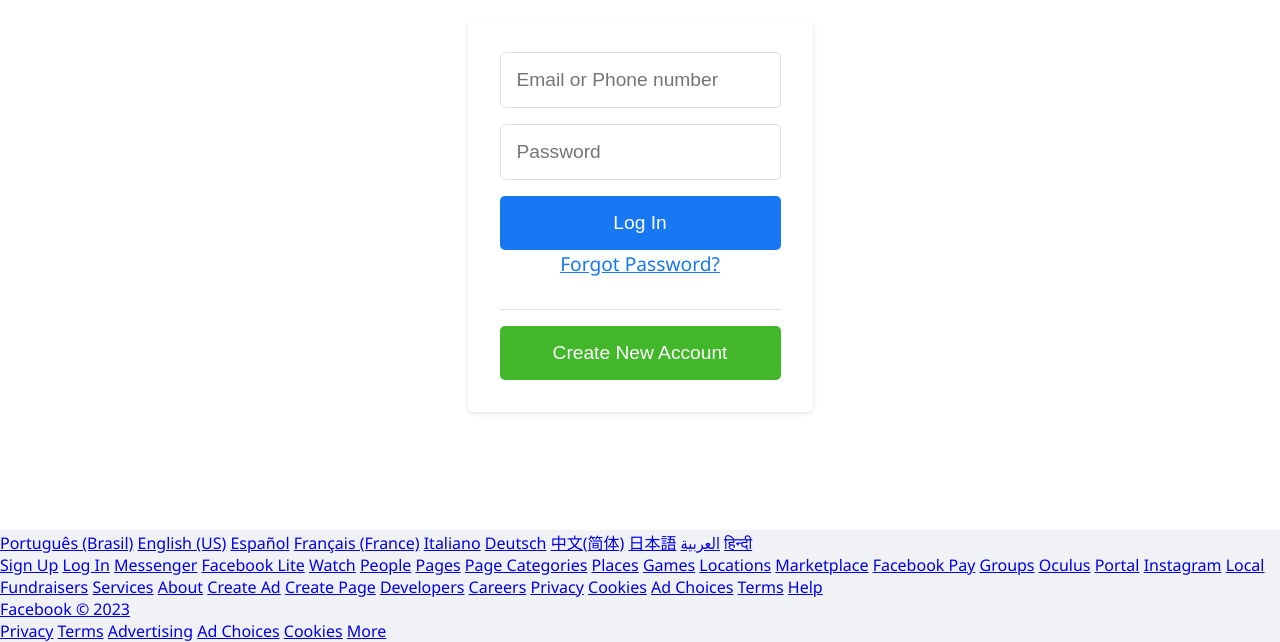
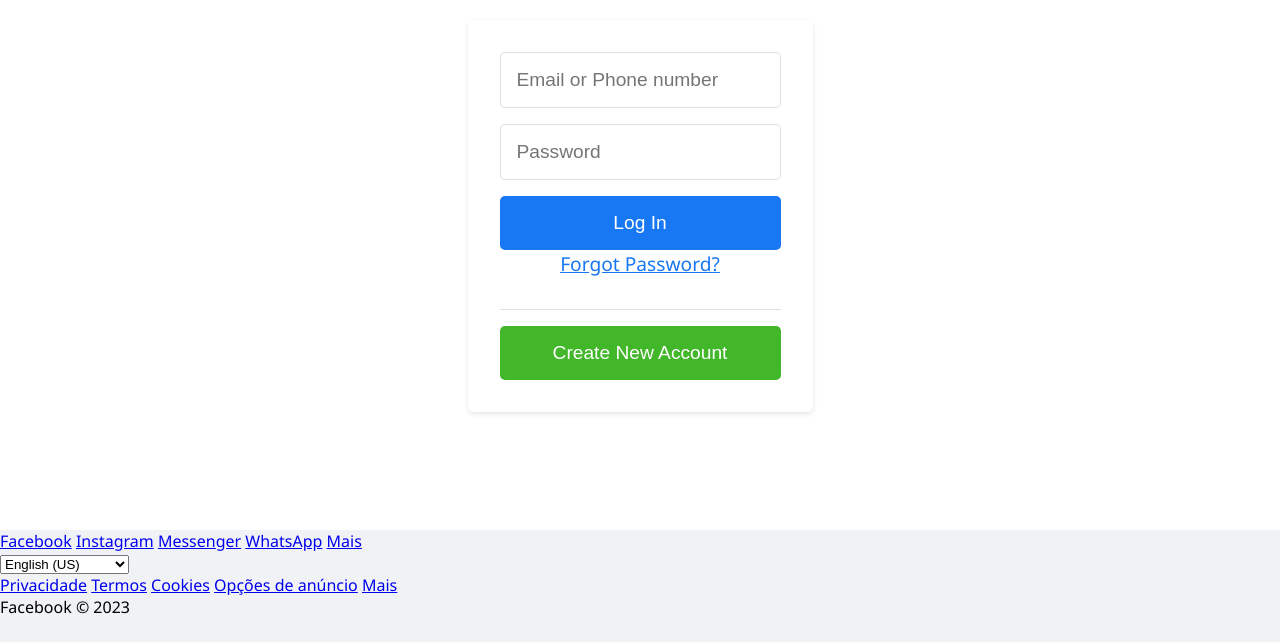
Before and after one commit to LandimGabriel/Proventus.500paginas, a plain HTML site: page index.html in a window 1280 px wide. Shown: the part 270-912 px from the top of the page. After the commit the page ends 888 px from the top, so only its background shows below. Drawn offline with Linux system fonts and the light colour scheme.

Commit message:
Update index.html

```diff
--- a/index.html
+++ b/index.html
@@ -21,63 +21,35 @@
     </form>
   </header>
 <footer>
-  <div class="footer-content">
-    <div class="left">
-      <a href="#">Português (Brasil)</a>
-      <a href="#">English (US)</a>
-      <a href="#">Español</a>
-      <a href="#">Français (France)</a>
-      <a href="#">Italiano</a>
-      <a href="#">Deutsch</a>
-      <a href="#">中文(简体)</a>
-      <a href="#">日本語</a>
-      <a href="#">العربية</a>
-      <a href="#">हिन्दी</a>
+  <div class="footer-container">
+    <div class="footer-links">
+      <a href="#">Facebook</a>
+      <a href="#">Instagram</a>
+      <a href="#">Messenger</a>
+      <a href="#">WhatsApp</a>
+      <a href="#">Mais</a>
     </div>
-    <div class="right">
-      <a href="#">Sign Up</a>
-      <a href="#">Log In</a>
-      <a href="#">Messenger</a>
-      <a href="#">Facebook Lite</a>
-      <a href="#">Watch</a>
-      <a href="#">People</a>
-      <a href="#">Pages</a>
-      <a href="#">Page Categories</a>
-      <a href="#">Places</a>
-      <a href="#">Games</a>
-      <a href="#">Locations</a>
-      <a href="#">Marketplace</a>
-      <a href="#">Facebook Pay</a>
-      <a href="#">Groups</a>
-      <a href="#">Oculus</a>
-      <a href="#">Portal</a>
-      <a href="#">Instagram</a>
-      <a href="#">Local</a>
-      <a href="#">Fundraisers</a>
-      <a href="#">Services</a>
-      <a href="#">About</a>
-      <a href="#">Create Ad</a>
-      <a href="#">Create Page</a>
-      <a href="#">Developers</a>
-      <a href="#">Careers</a>
-      <a href="#">Privacy</a>
-      <a href="#">Cookies</a>
-      <a href="#">Ad Choices</a>
-      <a href="#">Terms</a>
-      <a href="#">Help</a>
+    <div class="footer-lang">
+      <select name="lang" id="lang-select">
+        <option value="en">English (US)</option>
+        <option value="es">Español</option>
+        <option value="pt">Português (Brasil)</option>
+        <option value="fr">Français (France)</option>
+        <option value="de">Deutsch</option>
+        <option value="it">Italiano</option>
+      </select>
     </div>
   </div>
-  <div class="footer-bottom">
-    <div class="left">
-      <a href="#">Facebook © 2023</a>
+  <div class="legal-container">
+    <div class="legal-links">
+      <a href="#">Privacidade</a>
+      <a href="#">Termos</a>
+      <a href="#">Cookies</a>
+      <a href="#">Opções de anúncio</a>
+      <a href="#">Mais</a>
     </div>
-    <div class="right">
-      <a href="#">Privacy</a>
-      <a href="#">Terms</a>
-      <a href="#">Advertising</a>
-      <a href="#">Ad Choices</a>
-      <a href="#">Cookies</a>
-      <a href="#">More</a>
+    <div class="legal-text">
+      <span>Facebook © 2023</span>
     </div>
   </div>
 </footer>
```
